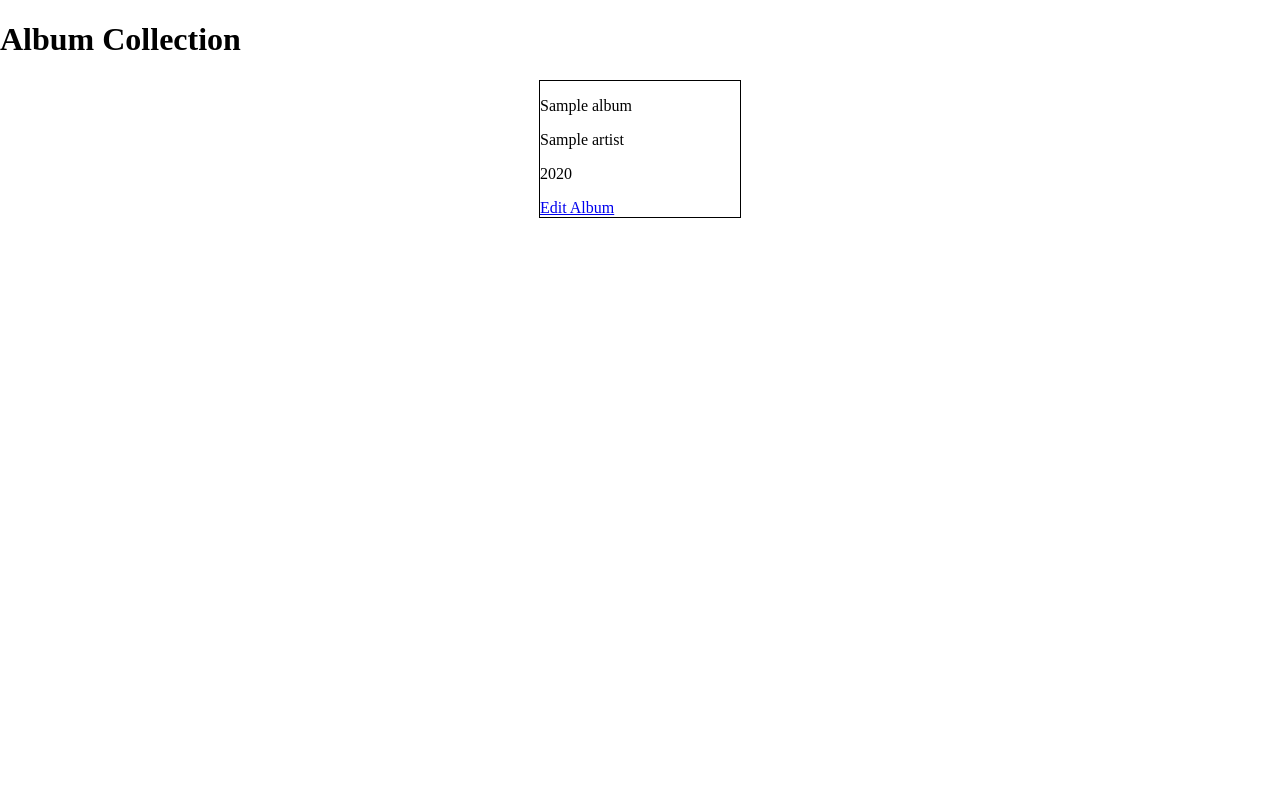
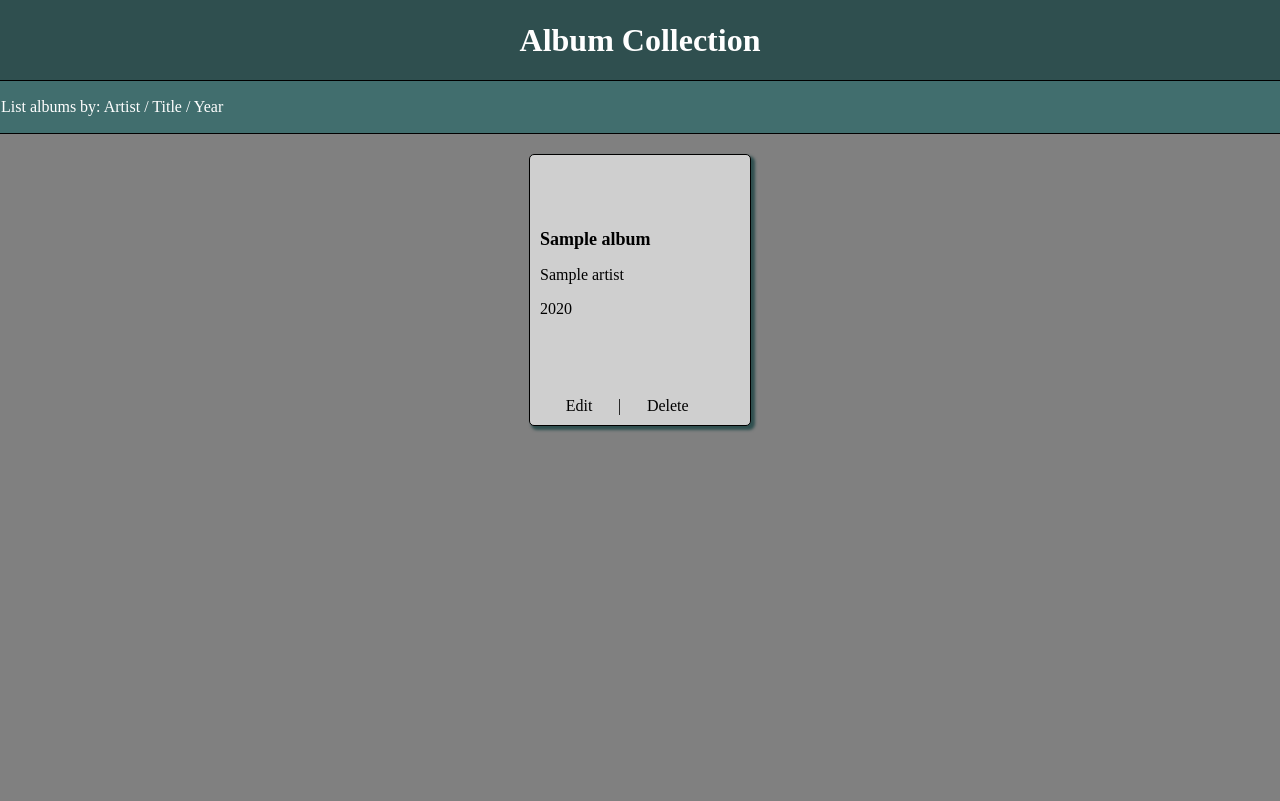
Before and after one commit to momentum-team-2/django-music-joeyviolacode, a Django app: page / in a window 1280 px wide. Before the commit the page ends 218 px from the top, so only its background shows below. Run offline with Django 3.2, Linux system fonts and the light colour scheme; tables that the repository leaves empty hold one stand-in row (values such as "Sample post").

Commit message:
Connecting lots of little links from place to place.

```diff
--- a/albums/views.py
+++ b/albums/views.py
@@ -5,7 +5,7 @@ from .forms import AlbumForm, ArtistForm
 
 # Create your views here.
 def list_albums(request):
-    albums = Album.objects.all()
+    albums = Album.objects.order_by("-id")
     return render(request, "albums/list_albums.html", { "albums" : albums})
 
 def list_albums_year(request):
@@ -40,10 +40,13 @@ def add_album(request):
             return redirect(to='list_albums')
     return render(request, 'albums/add_album.html', { "form" : form })
 
-def show_album(request, pk):
+def delete_album(request, pk):
     album = get_object_or_404(Album, pk=pk)
-    artist = album.artist
-    return render(request, "albums/show_album.html", { "album" : album, "artist" : artist})
+    if request.method == 'POST':
+        album.delete()
+        return redirect(to='list_albums')
+
+    return render(request, "albums/delete_album.html", {"album": album})
 
 def edit_album(request, pk):
     album = get_object_or_404(Album, pk=pk)
@@ -65,15 +68,10 @@ def edit_album(request, pk):
             return redirect(to='list_albums')
     return render(request, 'albums/edit_album.html', { "form" : form , "album" : album })
 
-
-def delete_album(request, pk):
+def show_album(request, pk):
     album = get_object_or_404(Album, pk=pk)
-    if request.method == 'POST':
-        album.delete()
-        return redirect(to='list_albums')
-
-    return render(request, "albums/delete_album.html", {"album": album})
-
+    artist = album.artist
+    return render(request, "albums/show_album.html", { "album" : album, "artist" : artist })
 
 def show_artist(request, pk):
     artist = get_object_or_404(Artist, pk=pk)
--- a/static/css/style.css
+++ b/static/css/style.css
@@ -2,15 +2,76 @@ body {
     margin: 0;
     padding: 0;
     box-sizing: border-box;
+    background-color: grey;
+    height: 100vh;
+}
+
+header {
+    text-align: center;
+    background-color: darkslategrey;
+    height: 10%;
+    color: white;
+    display: flex;
+    flex-direction: column;
+    justify-content: center;
+    border-bottom: 1px solid black;
+}
+
+.main-block {
+    height: 90%;
+}
+
+footer {
+    height: 5%;
+    background-color: darkslategrey;
+    border-top: 1px solid black;
+}
+
+.list-sort-panel {
+    height: 7%;
+    background-color: rgb(65, 110, 110);
+    border: 1px solid rgb(65, 110, 110);
+    color: white;
+}
+
+.list-sort-button {
+    color: white;
 }
 
 .album-list {
     display: flex;
     justify-content: space-evenly;
     flex-wrap: wrap;
+    overflow: scroll;
+    height: 92.5%;
+    border-top: 1px solid black;
 }
 
 .album-pane {
     border: 1px solid black;
+    height: 250px;
     width: 200px;
+    background-color: rgb(207, 207, 207);
+    padding: 10px;
+    border-radius: 5px;
+    margin: 20px;
+    display: flex;
+    flex-direction: column;
+    justify-content: space-between;
+    box-shadow: 3px 3px 3px 1px darkslategrey;
 }
+
+.buttons-area {
+    display: flex;
+    justify-content: space-evenly;
+}
+
+a {
+    text-decoration: none;
+    color: black;
+}
+
+.title {
+    font-size: 18px;
+    font-weight: bold;
+}
--- a/templates/albums/edit_album.html
+++ b/templates/albums/edit_album.html
@@ -12,6 +12,8 @@
         </div>
     </form>
 </div>
+<a href="{% url 'list_albums' %}">Return to List view</a><br>
+
 
 
 {% endblock %}
--- a/templates/albums/list_albums.html
+++ b/templates/albums/list_albums.html
@@ -1,14 +1,22 @@
 {% extends "base.html" %}
 
 {% block content %}
+<div class="list-sort-panel">
+    <p>
+    List albums by:
+    <a href="{% url 'list_by_artist' %}" class="list-sort-button">Artist</a> /
+    <a href="{% url 'list_by_title' %}" class="list-sort-button">Title</a> /
+    <a href="{% url 'list_by_year' %}" class="list-sort-button">Year</a>
+    </p>
+</div>
 <div class="album-list">
     {% for album in albums %}
     <div class="album-pane">
         <div class="image-holder-someday"></div>
         <div class="album-info">
-            <p class="title">
+            <a href="{% url 'show_album' pk=album.pk %}" class="title">
                 {{ album.title }}
-            </p>
+            </a>
             <p class="artist">
                 {{  album.artist.name }}
             </p>
@@ -16,7 +24,11 @@
                 {{ album.release_year }}
             </p>
         </div>
-        <a href="{% url 'edit_album' pk=album.pk %}">Edit Album</a><br>
+        <div class="buttons-area">
+            <a href="{% url 'edit_album' pk=album.pk %}">Edit  </a>
+            |
+            <a href="{% url 'delete_album' pk=album.pk %}">Delete</a><br>
+        </div>
     </div>
     {% endfor %}
 </div>
--- a/templates/albums/show_artist.html
+++ b/templates/albums/show_artist.html
@@ -5,6 +5,7 @@
 <div class="other-albums">
     <h2>All Albums by {{ artist.name }}</h2>
 </div>
+<div class="album-list">
     {% for album in artist.albums.all %}
     <div class="album-pane">
         <div class="image-holder-someday"></div>
@@ -21,4 +22,5 @@
         </div>
     </div>
     {% endfor %}
+</div>
 {% endblock %}
```
Also changed, not shown: templates/albums/show_album.html (+5 -5 lines). Lines whose indentation alone changed are shown as unchanged.
